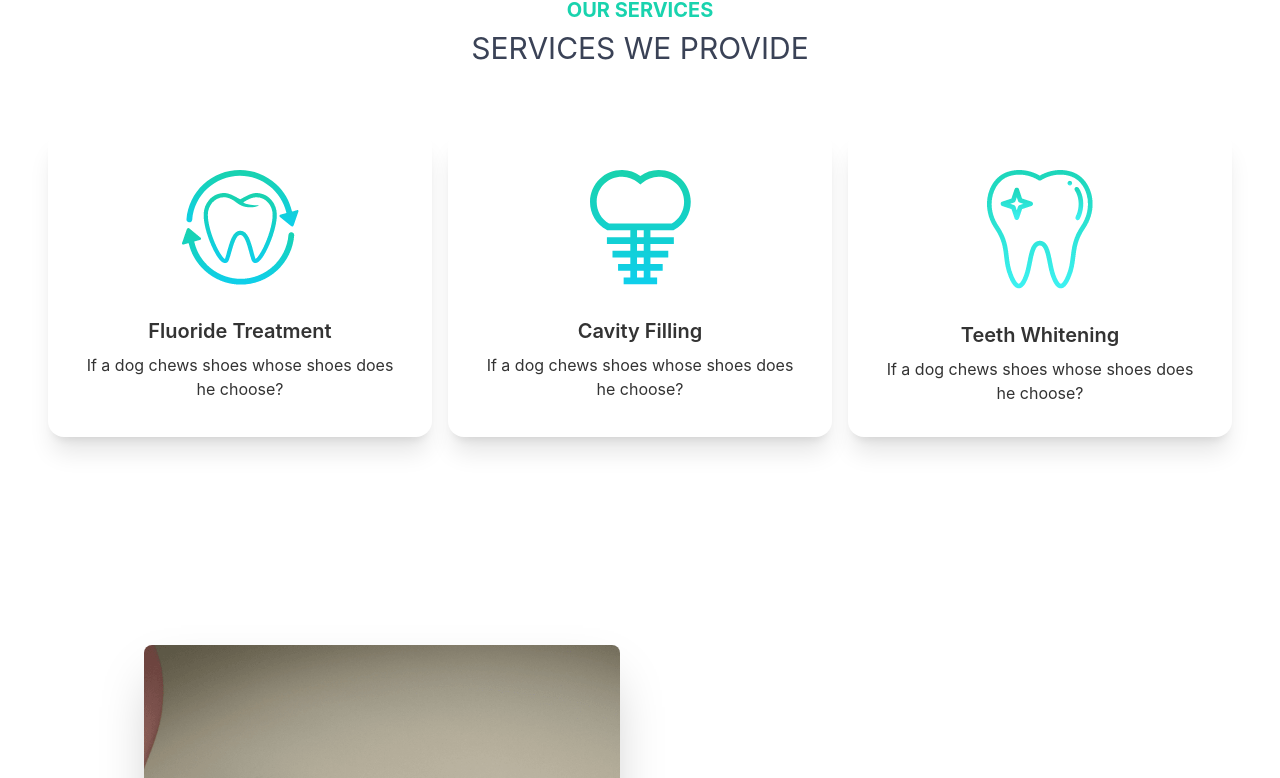
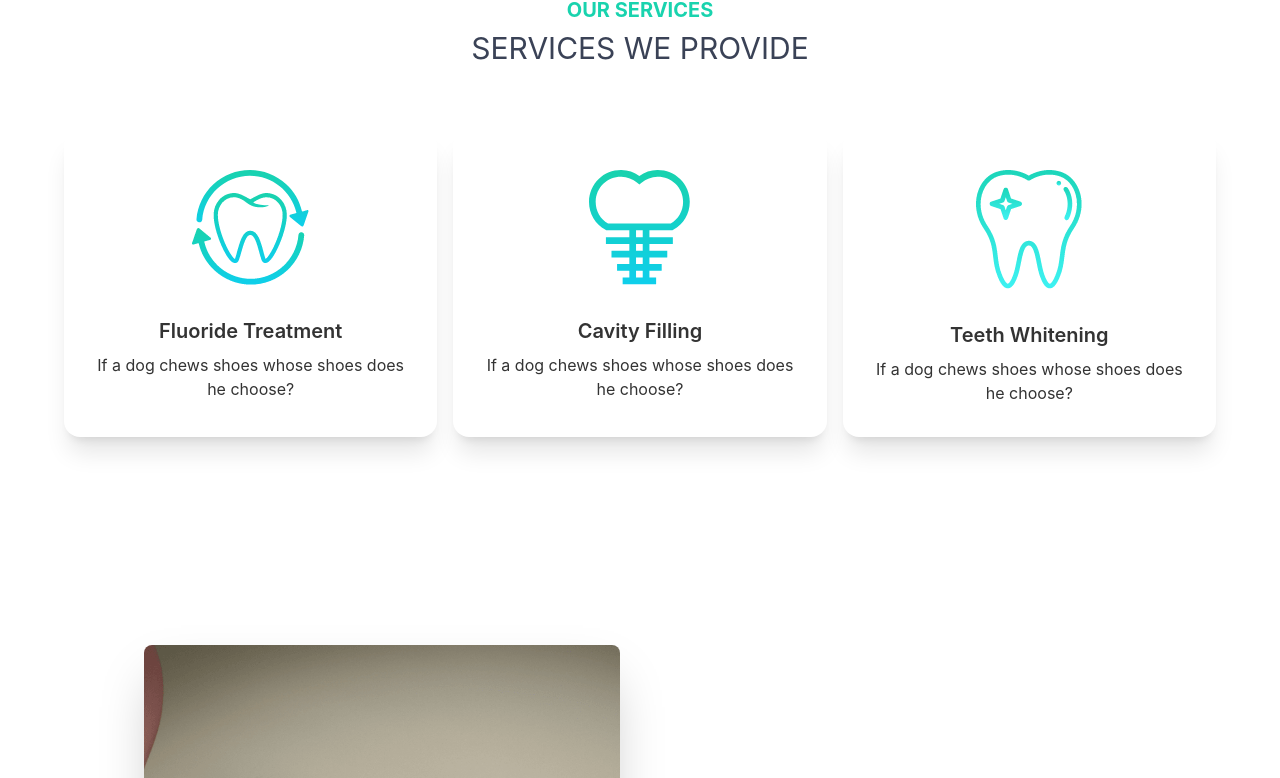
Before and after one commit to jhrhq/doctors-portal, a React (Create React App) app: page / in a window 1280 px wide. Shown: the part 1198-1976 px from the top of the page. Built offline with nearby package versions, Linux system fonts and the light colour scheme; what tailwindcss-gradient would draw is missing.

Commit message:
homepage

```diff
--- a/src/Pages/Home/Service.js
+++ b/src/Pages/Home/Service.js
@@ -8,7 +8,7 @@ const Service = () => {
     <>
       <SectionDivider text="text-center"></SectionDivider>
 
-      <div className="grid gap-4 md:grid-cols-3 ">
+      <div className="grid gap-4 md:grid-cols-3 px-4 ">
         <ServiceCards image={flouride}>
           <h2 className="card-title">Fluoride Treatment</h2>
           <p>If a dog chews shoes whose shoes does he choose?</p>
--- a/src/Pages/Shared/Footer.js
+++ b/src/Pages/Shared/Footer.js
@@ -1,6 +1,7 @@
 import footer from "../../assets/images/footer.png";
 const Footer = () => {
   return (
+    <div>
       <footer
         className="footer pt-16 pb-11 px-4 lg:px-12 "
         style={{ background: `url(${footer}) no-repeat center /cover` }}
@@ -23,6 +24,8 @@ const Footer = () => {
           <a className="link link-hover">New York - 101010 Hudson</a>
         </div>
       </footer>
+      <p className="text-center mb-16">Copyright 2022 All Rights Reserved</p>
+    </div>
   );
 };
 
```
Lines whose indentation alone changed are shown as unchanged.
